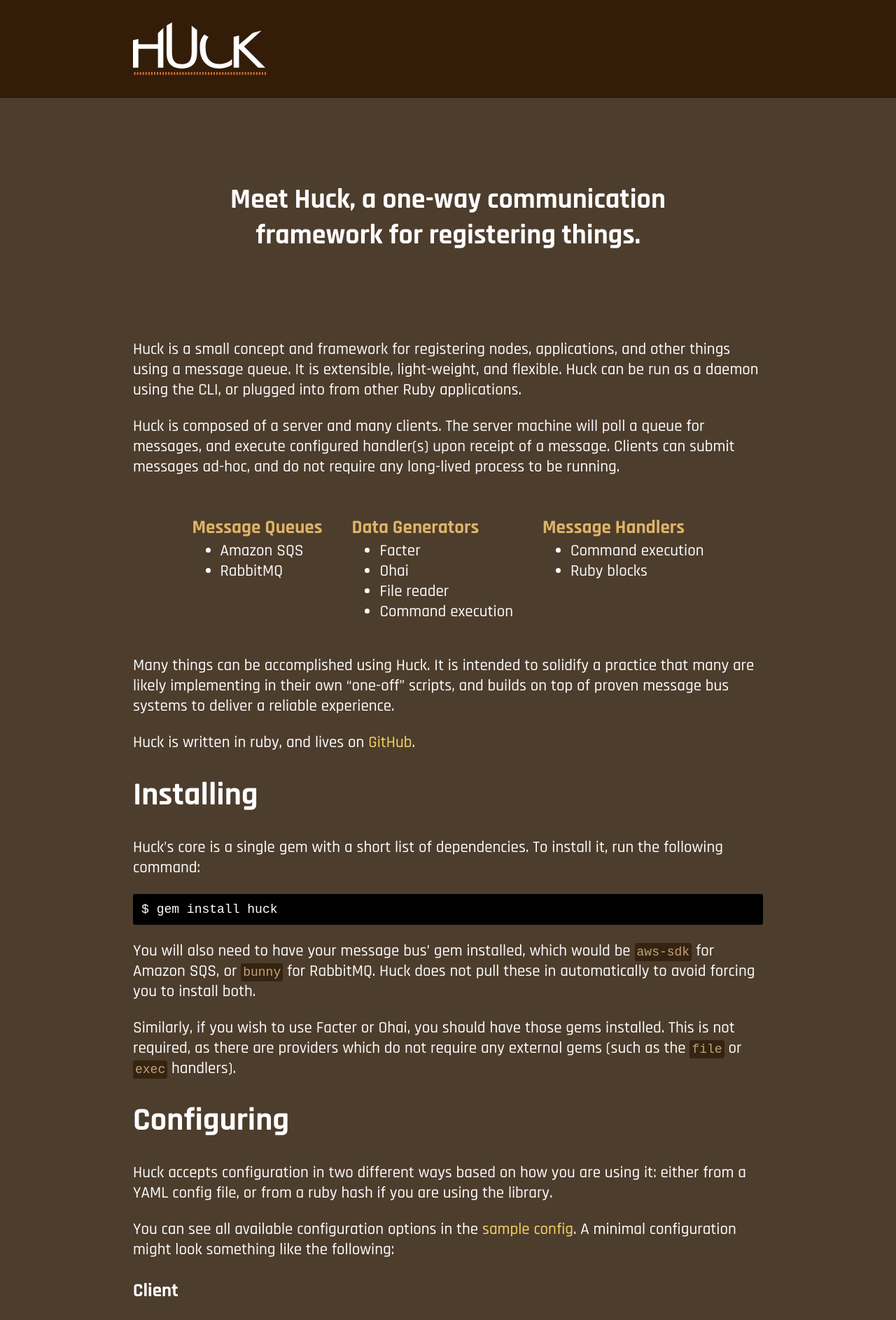
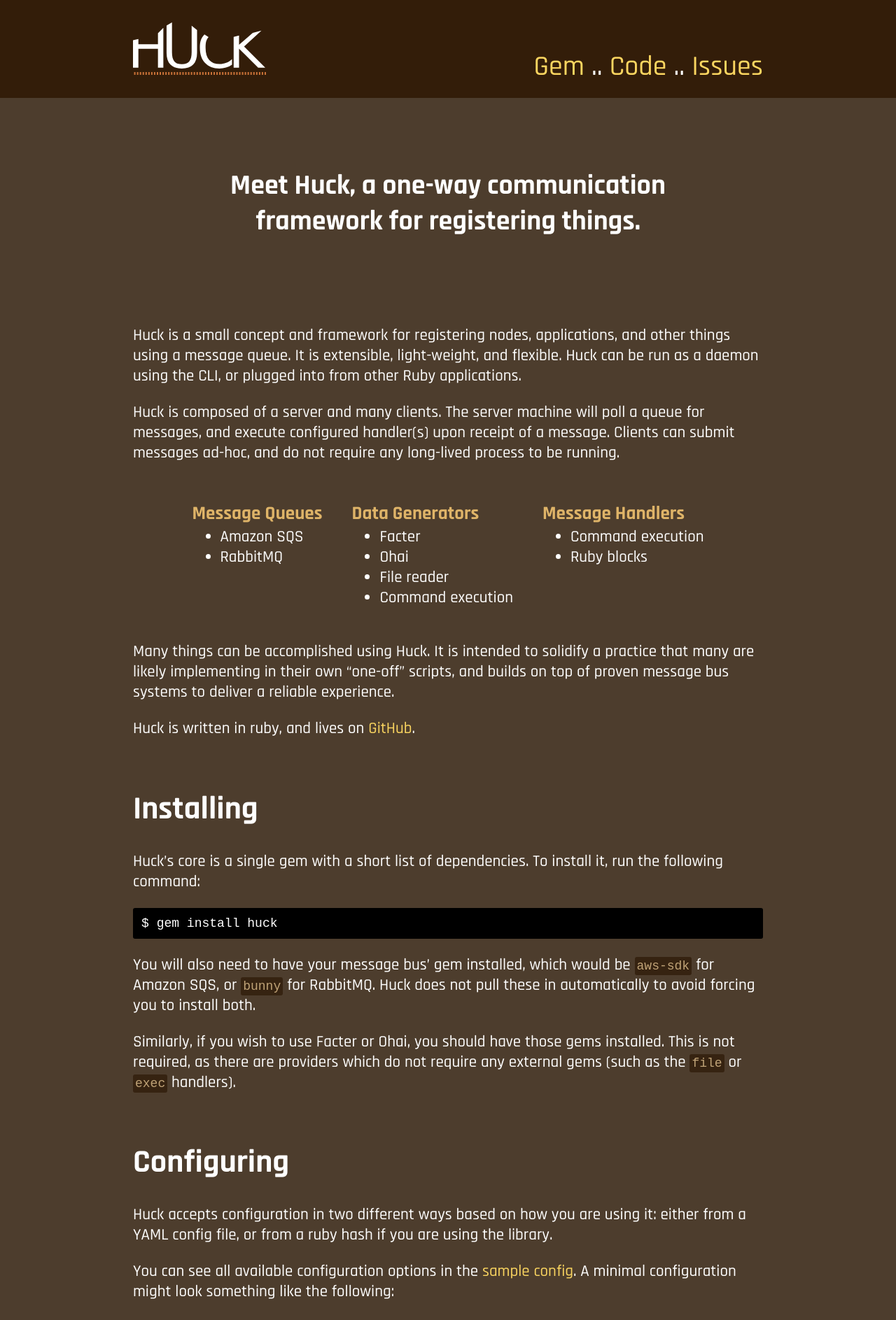
Before and after one commit to ryanuber/huck, a Jekyll site: the page built from website/index.md, in a window 1280 px wide. Shown: the top 1887 px of the page at 70% size. Built offline with Jekyll 4.4.1, drawn with Linux system fonts in a browser that asks for light colours; some web fonts are replaced; Markdown is read by kramdown in place of the engine named in the settings; some of the changed text lies outside the part shown.

Commit message:
website: minor updates

```diff
--- a/website/_layouts/default.html
+++ b/website/_layouts/default.html
@@ -9,12 +9,25 @@
 	<div class="banner">
 		<div class="page-container">
 			<div class="logo"><img src="/img/huck.svg"></div>
+			<div class="nav">
+				<a href="http://rubygems.org/gems/huck">Gem</a>
+				..
+				<a href="https://github.com/ryanuber/huck">Code</a>
+				..
+				<a href="https://github.com/ryanuber/huck/issues">Issues</a>
+			</div>
 		</div>
-		<div class="nav"></div>
 	</div>
 	<div class="page-container">
 		{{content}}
 	</div>
+	<div class="footer">
+		<table class="center">
+			<tr>
+				<td>Copyright &copy; Ryan Uber, 2014</td>
+			</tr>
+		</table>
+	</div>
 </div>
 </body>
 </html>
--- a/website/css/site.css
+++ b/website/css/site.css
@@ -13,10 +13,28 @@
   color: #60fa79;
 }
 
+h1 {
+  padding-top: 40px;
+}
+
 .banner {
   width: 100%;
   height: 140px;
   background-color: #331d09;
+}
+
+.banner .logo {
+  float: left;
+  height: 100%;
+  margin: 20px 0;
+}
+
+.banner .nav {
+  width: 100%;
+  height: 100%;
+  padding-top: 70px;
+  font-size: 40px;
+  text-align: right;
 }
 
 .banner .logo img {
@@ -28,7 +46,6 @@
   width: 900px;
   margin-left: auto;
   margin-right: auto;
-  padding: 20px 0;
   font-family: 'Rajdhani', sans-serif;
   font-size: 23px;
   color: #fff;
@@ -87,3 +104,20 @@
   background-color: #000;
   color: #fff;
 }
+
+.footer {
+  width: 100%;
+  height: 500px;
+  margin-bottom: -50%;
+  background-color: #331d09;
+}
+
+.footer table {
+  position: relative;
+  top: 40%;
+}
+
+.footer td {
+  font-family: 'Rajdhani', sans-serif;
+  color: #86684A;
+}
```
Also changed, not shown: website/index.md (+20 -2 lines).
